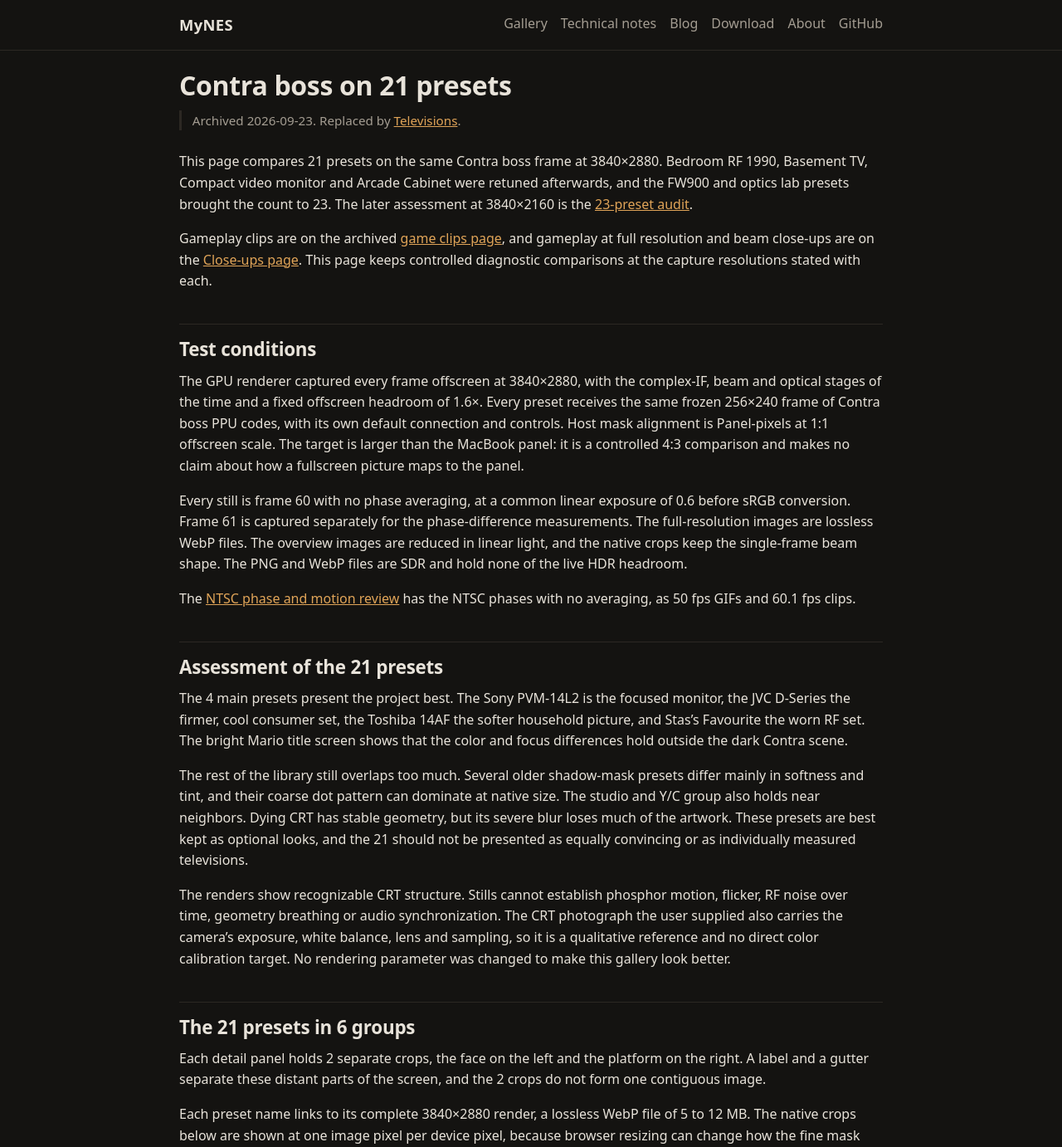
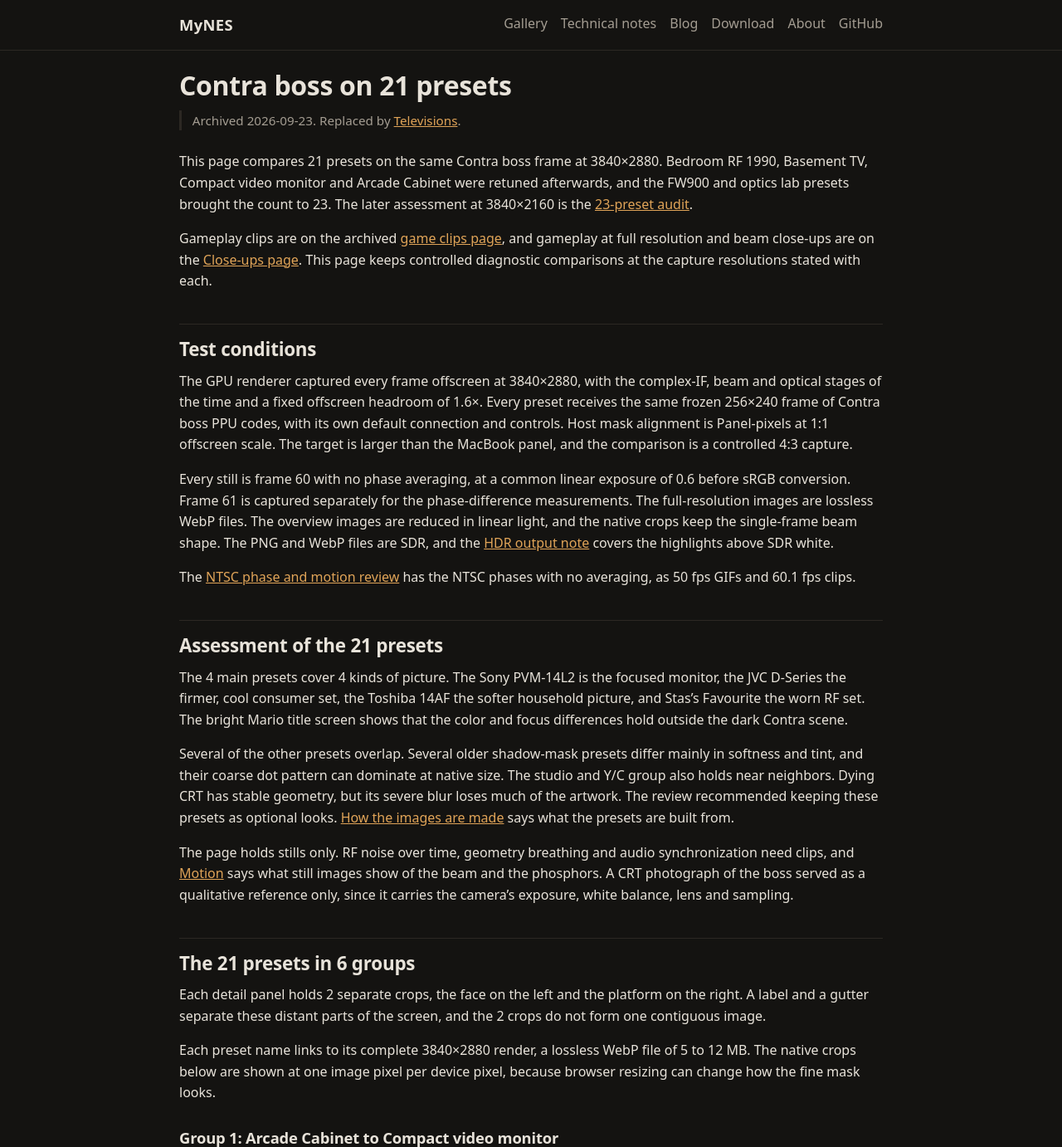
Before and after one commit to yaglo/mynes-web, a Jekyll site: the page built from archive/contra.md, in a window 1280 px wide and 1400 px high, cut to the strip 0-1382 px from the top of the window. Shown: the whole strip at 83% size. Built offline with Jekyll 4.4.1, drawn with Linux system fonts in a browser that asks for light colours; some of the changed text lies outside the part shown.

Commit message:
Replace judgments on the archived Contra page with observations
The assessment used rankings and taste words with no numbers ("present
the project best", "muddiest", "rich character", "looks good",
"convincing", "less attractive"). Each row now gives what the frame
shows, and Basement TV's darkness comes with its linear means from the
frame metrics. The page also repeated the site-wide caveats in reworded
form (SDR highlights, stills and motion, individually measured
televisions); it now links the HDR note, Motion and About instead.
Negated halves ("no direct color calibration target", "is no evidence
of a factory white balance", "no score of fidelity") and the sentences
that vouched for the images are gone, and the photograph is named
without "the user".

````diff
--- a/archive/contra.md
+++ b/archive/contra.md
@@ -19,19 +19,19 @@
 
 ## Test conditions
 
-The GPU renderer captured every frame offscreen at 3840×2880, with the complex-IF, beam and optical stages of the time and a fixed offscreen headroom of 1.6×. Every preset receives the same frozen 256×240 frame of Contra boss PPU codes, with its own default connection and controls. Host mask alignment is Panel-pixels at 1:1 offscreen scale. The target is larger than the MacBook panel: it is a controlled 4:3 comparison and makes no claim about how a fullscreen picture maps to the panel.
+The GPU renderer captured every frame offscreen at 3840×2880, with the complex-IF, beam and optical stages of the time and a fixed offscreen headroom of 1.6×. Every preset receives the same frozen 256×240 frame of Contra boss PPU codes, with its own default connection and controls. Host mask alignment is Panel-pixels at 1:1 offscreen scale. The target is larger than the MacBook panel, and the comparison is a controlled 4:3 capture.
 
-Every still is frame 60 with no phase averaging, at a common linear exposure of 0.6 before sRGB conversion. Frame 61 is captured separately for the phase-difference measurements. The full-resolution images are lossless WebP files. The overview images are reduced in linear light, and the native crops keep the single-frame beam shape. The PNG and WebP files are SDR and hold none of the live HDR headroom.
+Every still is frame 60 with no phase averaging, at a common linear exposure of 0.6 before sRGB conversion. Frame 61 is captured separately for the phase-difference measurements. The full-resolution images are lossless WebP files. The overview images are reduced in linear light, and the native crops keep the single-frame beam shape. The PNG and WebP files are SDR, and the [HDR output note]({{ '/notes/hdr/' | relative_url }}) covers the highlights above SDR white.
 
 The [NTSC phase and motion review]({{ '/archive/motion-review/' | relative_url }}) has the NTSC phases with no averaging, as 50 fps GIFs and 60.1 fps clips.
 
 ## Assessment of the 21 presets
 
-The 4 main presets present the project best. The Sony PVM-14L2 is the focused monitor, the JVC D-Series the firmer, cool consumer set, the Toshiba 14AF the softer household picture, and Stas's Favourite the worn RF set. The bright Mario title screen shows that the color and focus differences hold outside the dark Contra scene.
+The 4 main presets cover 4 kinds of picture. The Sony PVM-14L2 is the focused monitor, the JVC D-Series the firmer, cool consumer set, the Toshiba 14AF the softer household picture, and Stas's Favourite the worn RF set. The bright Mario title screen shows that the color and focus differences hold outside the dark Contra scene.
 
-The rest of the library still overlaps too much. Several older shadow-mask presets differ mainly in softness and tint, and their coarse dot pattern can dominate at native size. The studio and Y/C group also holds near neighbors. Dying CRT has stable geometry, but its severe blur loses much of the artwork. These presets are best kept as optional looks, and the 21 should not be presented as equally convincing or as individually measured televisions.
+Several of the other presets overlap. Several older shadow-mask presets differ mainly in softness and tint, and their coarse dot pattern can dominate at native size. The studio and Y/C group also holds near neighbors. Dying CRT has stable geometry, but its severe blur loses much of the artwork. The review recommended keeping these presets as optional looks. [How the images are made]({{ '/about/#how-the-images-are-made' | relative_url }}) says what the presets are built from.
 
-The renders show recognizable CRT structure. Stills cannot establish phosphor motion, flicker, RF noise over time, geometry breathing or audio synchronization. The CRT photograph the user supplied also carries the camera's exposure, white balance, lens and sampling, so it is a qualitative reference and no direct color calibration target. No rendering parameter was changed to make this gallery look better.
+The page holds stills only. RF noise over time, geometry breathing and audio synchronization need clips, and [Motion]({{ '/gallery/motion/' | relative_url }}) says what still images show of the beam and the phosphors. A CRT photograph of the boss served as a qualitative reference only, since it carries the camera's exposure, white balance, lens and sampling.
 
 ## The 21 presets in 6 groups
 
@@ -49,8 +49,8 @@
 | Preset and connection | Visual assessment |
 |---|---|
 | [Arcade Cabinet]({{ '/assets/images/contra-gallery/arcade_cabinet.webp' | relative_url }}), RGB | The clean source and the broad beam set it apart from the fine RGB monitor. Coarse delta dots dominate at close viewing. It is a generic arcade look and does not model the PlayChoice palette ROM. |
-| [Basement TV]({{ '/assets/images/contra-gallery/basement_tv.webp' | relative_url }}), RF | The darkest and muddiest RF picture. It works as the damaged-set extreme and makes a poor default, since face detail and highlight separation suffer. |
-| [Bedroom RF 1990]({{ '/assets/images/contra-gallery/bedroom_rf_1990.webp' | relative_url }}), RF | Clearer luminance detail with soft RF color, cool highlights and the original 410-triad shadow mask. Its gain of 1.25 uses the available HDR headroom, and this SDR gallery does not reproduce its live highlight luminance. |
+| [Basement TV]({{ '/assets/images/contra-gallery/basement_tv.webp' | relative_url }}), RF | The darkest picture of the 21: its linear means of 0.035, 0.031 and 0.026 for R, G and B are the lowest in the frame metrics. Face detail and highlight separation are reduced, and the review judged it a poor default. |
+| [Bedroom RF 1990]({{ '/assets/images/contra-gallery/bedroom_rf_1990.webp' | relative_url }}), RF | Clearer luminance detail with soft RF color, cool highlights and the original 410-triad shadow mask. Its gain of 1.25 uses the available HDR headroom. |
 | [Compact video monitor]({{ '/assets/images/contra-gallery/commodore_1702.webp' | relative_url }}), S-Video | Clean Y/C edges with a softer desktop-monitor beam. Its whites are more restrained than those of the warm personal variant. The preset is generic, and no Commodore monitor was used to calibrate it. |
 
 {% include crop.html file="assets/images/contra-gallery/native-crops-1.png" file_1x="assets/images/contra-gallery/native-crops-1@1x.png" width=1296 height=1728 alt="Face and platform crops of the Contra boss on Arcade Cabinet, Basement TV, Bedroom RF 1990 and Compact video monitor." caption='Contra, waterfall boss, frame 60. Arcade Cabinet, Basement TV, Bedroom RF 1990 and Compact video monitor presets. 1296×1728 image of 8 labeled native-pixel crops of 3840×2880 frames (face left, platform right), <span class="render-scale">shown 1:1</span>. <span class="render-range">SDR PNG</span>.' %}
@@ -67,7 +67,7 @@
 | [Dying CRT]({{ '/assets/images/contra-gallery/dying_crt.webp' | relative_url }}), composite | Stable raster and a warm picture with weak blue, with severe loss of focus. The trapezoid is gone, but the blur still overwhelms fine artwork, which makes it a special effect and a poor default for presenting games. |
 | [Famicom Kitchen]({{ '/assets/images/contra-gallery/famicom_kitchen.webp' | relative_url }}), RF | A cooler household RF picture. In this scene it differs little from Bedroom RF 1990, which makes it another candidate for merging. |
 | [JVC D-Series]({{ '/assets/images/contra-gallery/jvc_d_series_2000.webp' | relative_url }}), composite | A strong main preset: cooler platform whites, distinct beam structure and restrained composite color edges. The slot grid is clear, without the large shadow-dot pattern. |
-| [Late consumer aperture grille]({{ '/assets/images/contra-gallery/late_crt_wega.webp' | relative_url }}), composite | Balanced consumer sharpness and a visible grille. It looks good but overlaps the JVC D-Series and the PVM at overview size, and no WEGA was used to calibrate it. |
+| [Late consumer aperture grille]({{ '/assets/images/contra-gallery/late_crt_wega.webp' | relative_url }}), composite | Consumer sharpness and a visible grille. At overview size it overlaps the JVC D-Series and the Sony PVM-14L2. No WEGA was used to calibrate it. |
 
 {% include crop.html file="assets/images/contra-gallery/native-crops-2.png" file_1x="assets/images/contra-gallery/native-crops-2@1x.png" width=1296 height=1728 alt="Face and platform crops of the Contra boss on Dying CRT, Famicom Kitchen, JVC D-Series and Late consumer aperture grille." caption='Contra, waterfall boss, frame 60. Dying CRT, Famicom Kitchen, JVC D-Series and Late consumer aperture grille presets. 1296×1728 image of 8 labeled native-pixel crops of 3840×2880 frames (face left, platform right), <span class="render-scale">shown 1:1</span>. <span class="render-range">SDR PNG</span>.' %}
 
@@ -83,7 +83,7 @@
 | [Living Room 1988]({{ '/assets/images/contra-gallery/living_room_1988.webp' | relative_url }}), composite | A soft, warm household composite picture. It convinces from a distance, but close up its coarse phosphor dots compete with the artwork. |
 | [Large RGB monitor]({{ '/assets/images/contra-gallery/nec_xm29_arcade.webp' | relative_url }}), RGB | Clean RGB detail with narrow horizontal beam structure and a fine mask. In a small thumbnail it can resemble raw pixels, and the native crops confirm that the CRT stages are active. |
 | [Large consumer shadow mask]({{ '/assets/images/contra-gallery/rca_colortrak_1986.webp' | relative_url }}), composite | A broad beam and a warmer consumer response. It looks close to Living Room 1988 and adds little identity of its own in this scene. |
-| [Reference composite]({{ '/assets/images/contra-gallery/reference_composite.webp' | relative_url }}), composite | A sharp diagnostic composite look with visible color breakup on fine patterns. It is useful as a reference and less attractive for presenting a television. |
+| [Reference composite]({{ '/assets/images/contra-gallery/reference_composite.webp' | relative_url }}), composite | A sharp diagnostic composite look with visible color breakup on fine patterns, for use as a reference. |
 
 {% include crop.html file="assets/images/contra-gallery/native-crops-3.png" file_1x="assets/images/contra-gallery/native-crops-3@1x.png" width=1296 height=1728 alt="Face and platform crops of the Contra boss on Living Room 1988, Large RGB monitor, Large consumer shadow mask and Reference composite." caption='Contra, waterfall boss, frame 60. Living Room 1988, Large RGB monitor, Large consumer shadow mask and Reference composite presets. 1296×1728 image of 8 labeled native-pixel crops of 3840×2880 frames (face left, platform right), <span class="render-scale">shown 1:1</span>. <span class="render-range">SDR PNG</span>.' %}
 
@@ -97,9 +97,9 @@
 | Preset and connection | Visual assessment |
 |---|---|
 | [Retro Gaming Setup]({{ '/assets/images/contra-gallery/retro_gaming_setup.webp' | relative_url }}), S-Video | A bright, crisp Y/C picture with an aperture grille. It is a useful clean alternative, though it overlaps the studio group. |
-| [Sony PVM-14L2]({{ '/assets/images/contra-gallery/sony_pvm_14l2.webp' | relative_url }}), composite | The strongest focused-monitor reference here, with separated scanlines, a fine vertical grille and readable white detail. It is still cleaner and more regular than the supplied camera photograph, and the match to a 14L2 is unproven. |
+| [Sony PVM-14L2]({{ '/assets/images/contra-gallery/sony_pvm_14l2.webp' | relative_url }}), composite | The focused-monitor reference, with separated scanlines, a fine vertical grille and readable white detail. It is cleaner and more regular than the CRT photograph. No match to a PVM-14L2 was measured. |
 | [Fine aperture grille]({{ '/assets/images/contra-gallery/sony_pvm_20m4u.webp' | relative_url }}), S-Video | The thinnest-looking beam of the clean group, with strong scanline separation. It looks more like an ideal high-resolution monitor than a small consumer TV. |
-| [Stas's Favourite]({{ '/assets/images/contra-gallery/stass_favourite.webp' | relative_url }}), RF | The most distinct worn-TV main preset: softer RF color, visible convergence error and a coarse slot structure. It has rich character, but its mask is conspicuous at native size, and static captures cannot show whether its noise and load response move convincingly. |
+| [Stas's Favourite]({{ '/assets/images/contra-gallery/stass_favourite.webp' | relative_url }}), RF | The worn-TV main preset: softer RF color, visible convergence error and a coarse slot structure. Its mask is visible at native size, and its noise and load response need motion to assess. |
 
 {% include crop.html file="assets/images/contra-gallery/native-crops-4.png" file_1x="assets/images/contra-gallery/native-crops-4@1x.png" width=1296 height=1728 alt="Face and platform crops of the Contra boss on Retro Gaming Setup, Sony PVM-14L2, Fine aperture grille and Stas's Favourite." caption='Contra, waterfall boss, frame 60. Retro Gaming Setup, Sony PVM-14L2, Fine aperture grille and Stas&#39;s Favourite presets. 1296×1728 image of 8 labeled native-pixel crops of 3840×2880 frames (face left, platform right), <span class="render-scale">shown 1:1</span>. <span class="render-range">SDR PNG</span>.' %}
 
@@ -113,9 +113,9 @@
 | Preset and connection | Visual assessment |
 |---|---|
 | [Studio aperture grille]({{ '/assets/images/contra-gallery/studio_pvm.webp' | relative_url }}), S-Video | Clean high-resolution Y/C, close to Fine aperture grille. The 2 are hard to justify as separate headline presets. |
-| [Toshiba 14AF]({{ '/assets/images/contra-gallery/toshiba_14af43.webp' | relative_url }}), composite | A convincing softer alternative to the JVC D-Series, with wider highlights, stronger blending and a clearly visible slot mask. The grille and mask texture stay prominent in close-up. |
+| [Toshiba 14AF]({{ '/assets/images/contra-gallery/toshiba_14af43.webp' | relative_url }}), composite | A softer alternative to the JVC D-Series, with wider highlights, stronger blending and a visible slot mask. The grille and mask texture stay prominent in close-up. |
 | [Vivid Living Room]({{ '/assets/images/contra-gallery/vivid_living_room.webp' | relative_url }}), composite | Rich composite color with a cooler, pinker platform than Warm Desktop Monitor. Stronger color edging shows around the small numerals. The preset is explicitly a personal preference. |
-| [Warm Desktop Monitor]({{ '/assets/images/contra-gallery/warm_desktop_monitor.webp' | relative_url }}), S-Video | Warm whites and smooth Y/C detail set it apart from the neutral compact monitor. The amber tint is an intentional preference and is no evidence of a factory white balance. |
+| [Warm Desktop Monitor]({{ '/assets/images/contra-gallery/warm_desktop_monitor.webp' | relative_url }}), S-Video | Warm whites and smooth Y/C detail set it apart from the neutral compact monitor. The amber tint is an intentional preference. |
 
 {% include crop.html file="assets/images/contra-gallery/native-crops-5.png" file_1x="assets/images/contra-gallery/native-crops-5@1x.png" width=1296 height=1728 alt="Face and platform crops of the Contra boss on Studio aperture grille, Toshiba 14AF, Vivid Living Room and Warm Desktop Monitor." caption='Contra, waterfall boss, frame 60. Studio aperture grille, Toshiba 14AF, Vivid Living Room and Warm Desktop Monitor presets. 1296×1728 image of 8 labeled native-pixel crops of 3840×2880 frames (face left, platform right), <span class="render-scale">shown 1:1</span>. <span class="render-range">SDR PNG</span>.' %}
 
@@ -150,4 +150,4 @@
   --contra /path/to/contra-boss.bin --logs /tmp/mynes-gallery
 ```
 
-The review script needs NumPy and Pillow. The full images are 3840×2880 renders, and no lower-resolution image was enlarged to make them. The [frame metrics](https://github.com/yaglo/mynes/blob/master/docs/contra-gallery-metrics.json) record the phase difference, the peak light and the average light of each preset. They describe the capture and are no score of fidelity to hardware. The [23-preset audit]({{ '/archive/presets/' | relative_url }}), the [Hardware evidence note]({{ '/notes/hardware/' | relative_url }}) and the [model limits in the pipeline reference](https://github.com/yaglo/mynes/blob/master/docs/gpu-pipeline-reference.md) cover the rest.
+The review script needs NumPy and Pillow. The full images are 3840×2880 renders. The [frame metrics](https://github.com/yaglo/mynes/blob/master/docs/contra-gallery-metrics.json) record the phase difference, the peak light and the average light of each preset. They describe the capture. The [23-preset audit]({{ '/archive/presets/' | relative_url }}), the [Hardware evidence note]({{ '/notes/hardware/' | relative_url }}) and the [model limits in the pipeline reference](https://github.com/yaglo/mynes/blob/master/docs/gpu-pipeline-reference.md) cover the rest.
````
